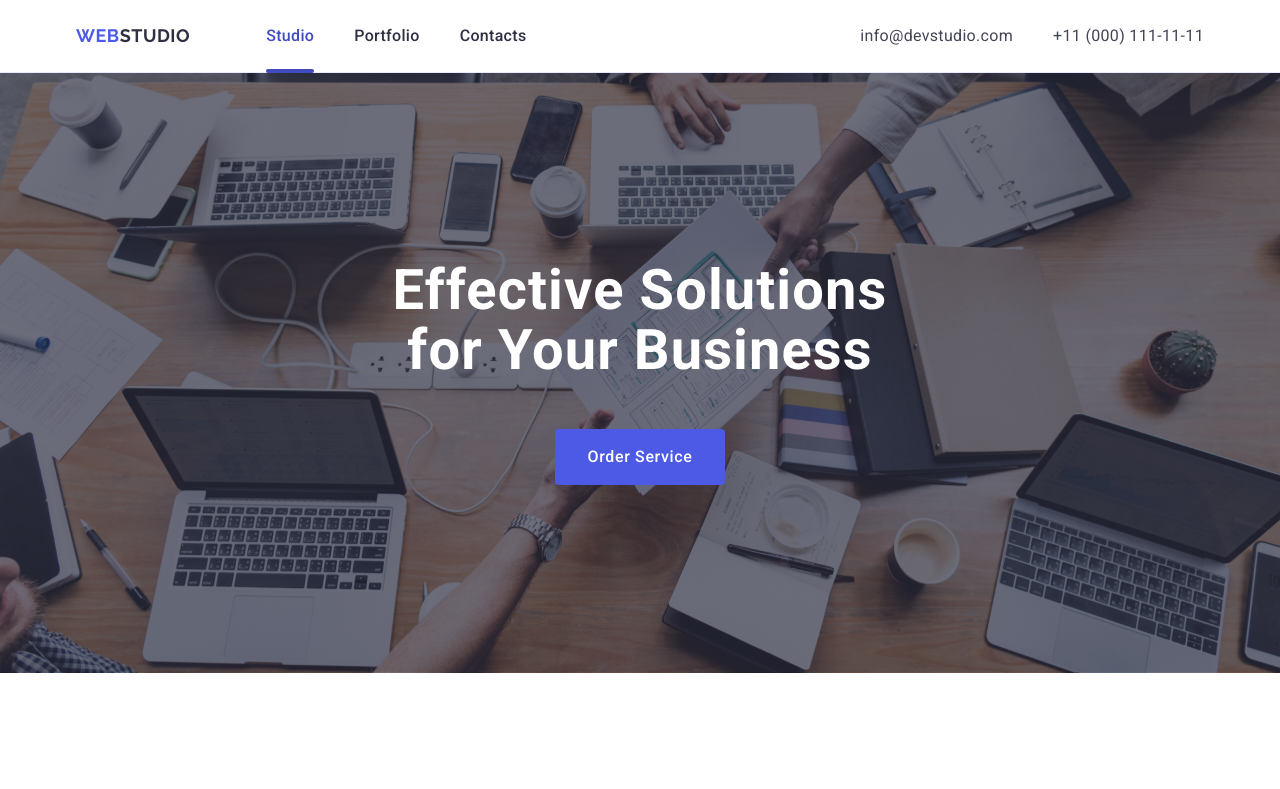
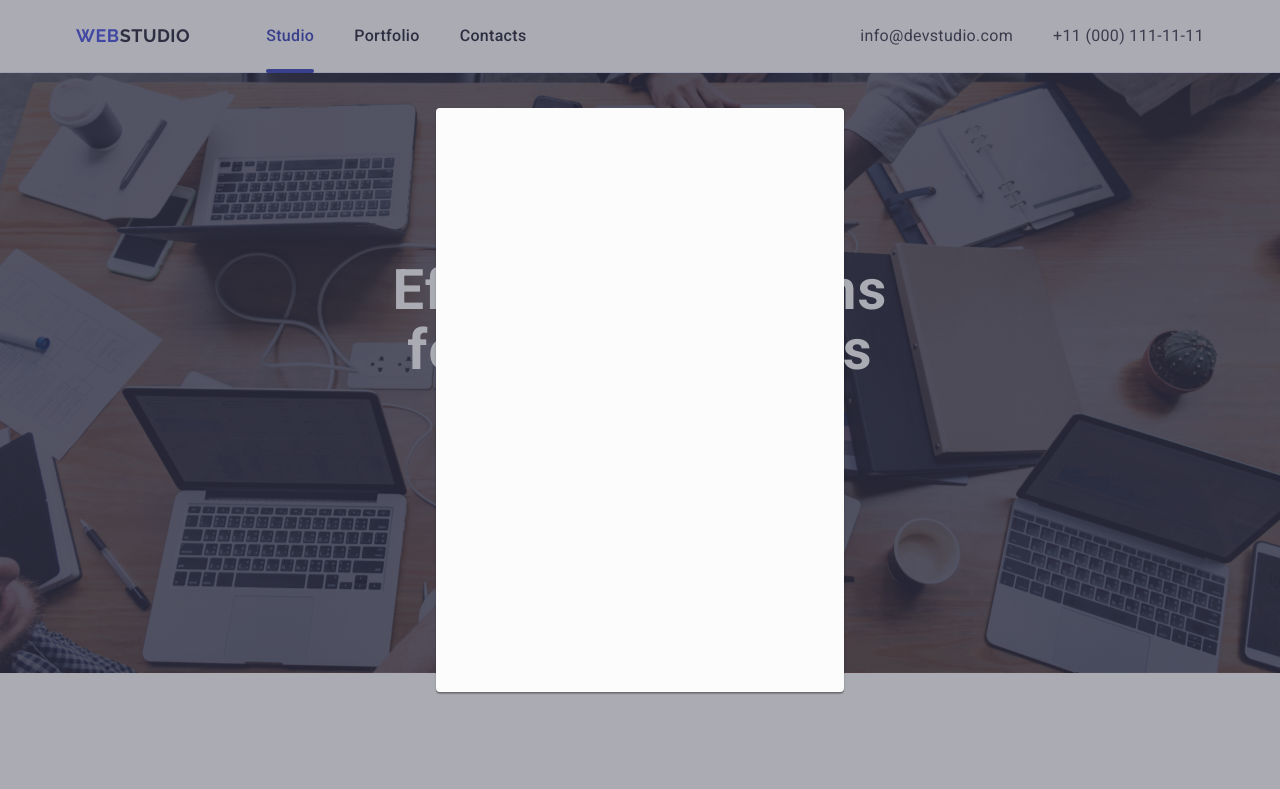
Before and after one commit to Olegovich86/goit-markup-hw-05, a plain HTML site: page index.html in a window 1280 px wide. Shown: the top 789 px of the page. Drawn offline with nearby package versions, Linux system fonts and the light colour scheme.

Commit message:
Update style.css

```diff
--- a/css/styles.css
+++ b/css/styles.css
@@ -557,3 +557,43 @@ button {
 }
 
 /* ------------------------------------------------ */
+
+/*------------------ Modal---------------- */
+
+.backdrop {
+  position: fixed;
+  top: 0;
+  left: 0;
+  width: 100%;
+  height: 100%;
+  background-color: rgba(46, 47, 66, 0.4);
+  opacity: 0;
+  visibility: hidden;
+  pointer-events: none;
+  transition: opacity 250ms cubic-bezier(0.4, 0, 0.2, 1),
+    visibility 250ms cubic-bezier(0.4, 0, 0.2, 1);
+}
+
+.backdrop.is-open {
+  opacity: 1;
+  visibility: visible;
+  pointer-events: auto;
+}
+
+.modal {
+  position: absolute;
+  top: 50%;
+  left: 50%;
+  width: 408px;
+  min-height: 584px;
+  border-radius: 4px;
+  transform: translate(-50%, -50%);
+  box-shadow: 0 1px 1px 0 rgba(0, 0, 0, 0.14), 0 1px 3px 0 rgba(0, 0, 0, 0.12),
+    0 2px 1px 0 rgba(0, 0, 0, 0.2);
+  background-color: #fcfcfc;
+  transition: transform 250ms cubic-bezier(0.4, 0, 0.2, 1);
+}
+
+.backdrop:not(.is-open) .modal {
+  transform: translate(-50%, -50%) scale(1.5);
+}
--- a/index.html
+++ b/index.html
@@ -4,7 +4,7 @@
 <head>
   <meta charset="UTF-8" />
   <meta name="viewport" content="width=device-width, initial-scale=1.0" />
-  <title>Homework#4</title>
+  <title>Homework#5</title>
   <link rel="preconnect" href="https://fonts.googleapis.com">
   <link rel="preconnect" href="https://fonts.gstatic.com" crossorigin>
   <link href="https://fonts.googleapis.com/css2?family=Roboto:wght@400;500;700&display=swap" rel="stylesheet">
@@ -411,6 +411,9 @@
       </div>
     </div>
   </footer>
+  <div class="backdrop is-open">
+    <div class="modal"></div>
+  </div>
 </body>
 
 </html>
```
